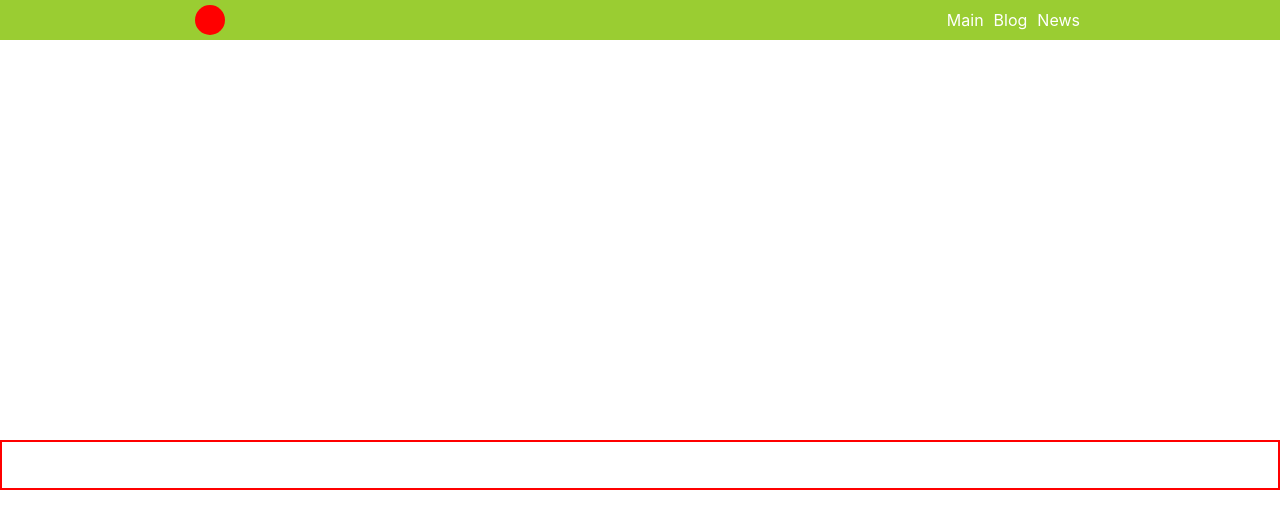
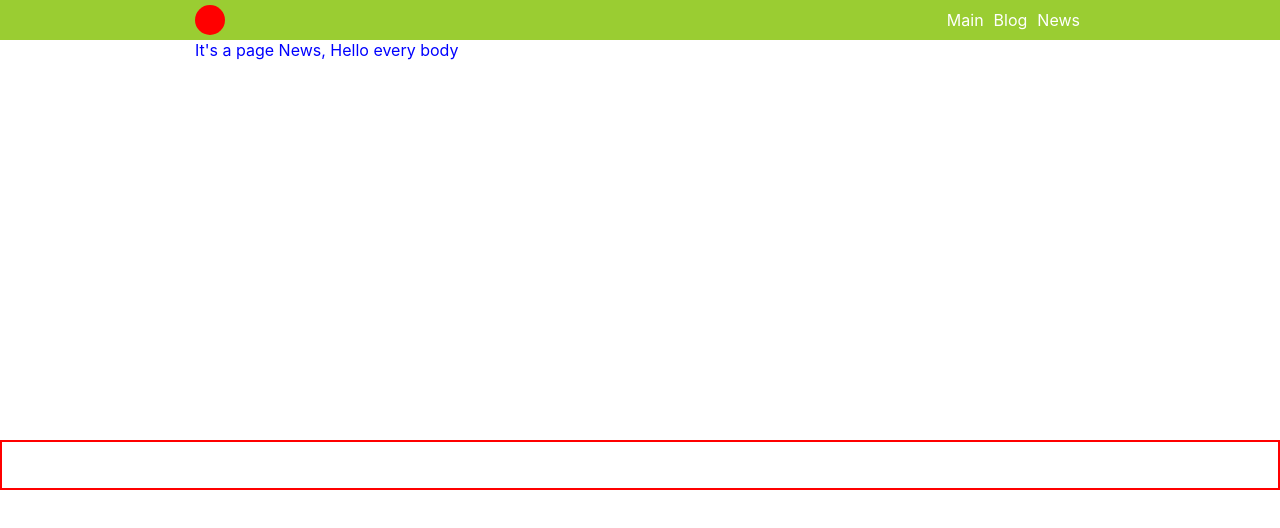
Before and after one commit to genagggg/react1, a React (Create React App) app: page /news in a window 1280 px wide. Shown: the top 528 px of the page. Built offline with nearby package versions, Linux system fonts and the light colour scheme.

Commit message:
add News.module.css

```diff
--- a/src/components/News/News.jsx
+++ b/src/components/News/News.jsx
@@ -1,8 +1,9 @@
-import s from '../Main/Main.module.css';
+import s from './News.module.css';
 import React from 'react';
 const News =(props)=> {
 
         return (<div>
+                <p className={s.color}>It's a page News, Hello every body</p>
         </div>);
 
 
--- /dev/null
+++ b/src/components/News/News.module.css
@@ -0,0 +1,3 @@
+.color {
+    color: blue;
+}
```
